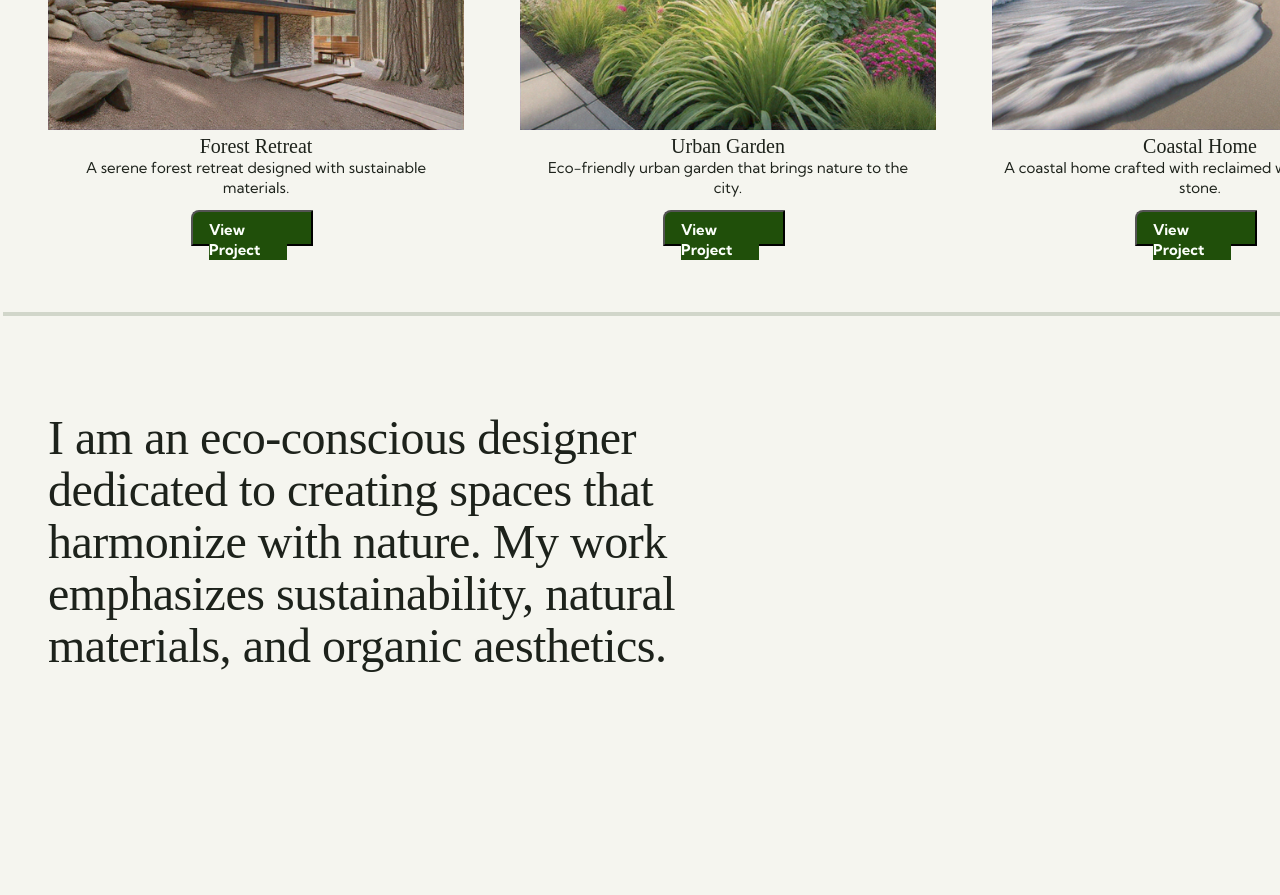
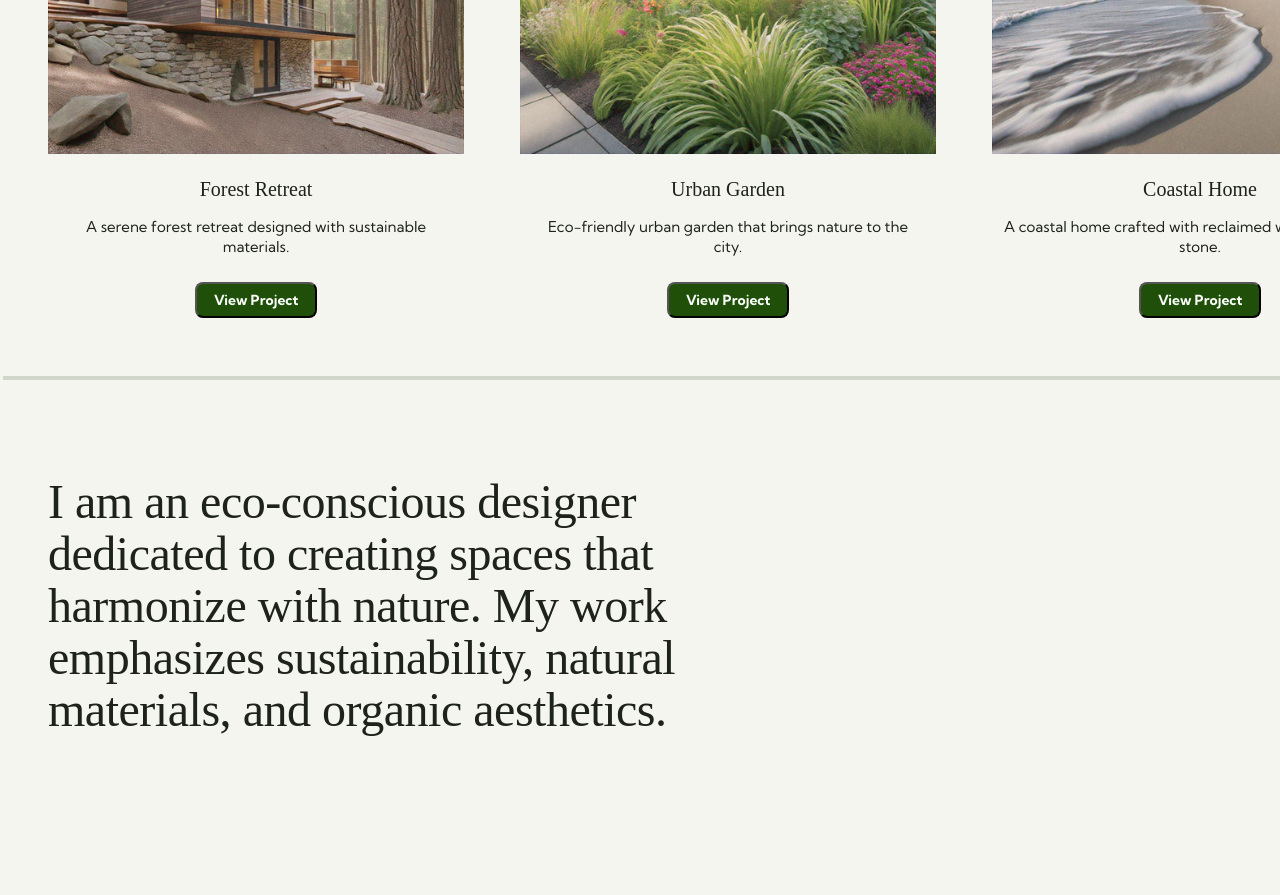
Before and after one commit to mohdyaseen-ind/Capstone1, a plain HTML site: page code/index.html in a window 1280 px wide. Shown: the part 1880-2775 px from the top of the page. Drawn offline with Linux system fonts and the light colour scheme; a web font is replaced by a local one.

Commit message:
changes margins

```diff
--- a/code/index.css
+++ b/code/index.css
@@ -187,7 +187,7 @@
     padding: 3rem 0rem 3rem 0rem; /* 48px = 3rem */
     gap: 3rem; /* 48px = 3rem */
     opacity: 0px;
-    margin-bottom: -144rem;
+    margin-bottom: -140rem;
 }
 
 .showcase-in {
@@ -212,6 +212,7 @@
     text-decoration-skip-ink: none;
     color: rgba(29, 34, 27, 1);
     margin-top: -135rem;
+    margin-bottom: 1.5rem;
 }
 .threepics {
     display: flex;
@@ -244,6 +245,7 @@
     padding: 0rem 0.75rem 0rem 0.75rem; /* 12px = 0.75rem */
     gap: 0.75rem; /* 12px = 0.75rem */
     opacity: 0px;
+    margin-top: 1.2rem;
 }
 
 .onep {
@@ -259,6 +261,7 @@
     text-underline-position: from-font;
     text-decoration-skip-ink: none;
     color: rgba(29, 34, 27, 1);
+    margin-top: 1rem;
 }
 
 .twop {
@@ -274,29 +277,34 @@
     text-underline-position: from-font;
     text-decoration-skip-ink: none;
     color: rgba(29, 34, 27, 1);
+    margin-top: 1rem;
 }
 
 .threepics button {
+    display: flex;
+    justify-content: center;
+    align-items: center;
     width: 7.625rem; /* 122px = 7.625rem */
     height: 2.25rem; /* 36px = 2.25rem */
     padding: 0.5rem 1rem 0.5rem 1rem; /* 8px = 0.5rem, 16px = 1rem */
     gap: 0px;
-    border-radius: 0.5rem 0px 0px 0px; /* 8px = 0.5rem */
+    font-size: 14px;
     opacity: 0px;
     background-color: #204F0A;
-}
-
-.threepics button p {
+    margin-top: 1.2rem;
     font-family: Kumbh Sans;
-    font-size: 0.9375rem; /* 15px = 0.9375rem */
-    font-weight: 600;
+    font-weight: 510;
     line-height: 1.25rem; /* 20px = 1.25rem */
-    text-align: left;
+    text-align: center;
     text-underline-position: from-font;
     text-decoration-skip-ink: none;
     color: #FBFFFA;
     background-color: #204F0A;
+    margin-left: 9.2rem;
+    margin-top: 1.8rem;
 }
+
+
 
 .paragraph {
     display: flex;
@@ -397,6 +405,7 @@
     opacity: 0px;
     text-align: center;
 }
+
 
 .one img, .two img, .three img {
     width: 26rem; /* 416px = 26rem */
--- a/code/index.html
+++ b/code/index.html
@@ -52,7 +52,7 @@
                         <p class="onep">Forest Retreat</p>
                     <p class="twop">A serene forest retreat designed with sustainable materials.</p>
                     </div>
-                    <button><p>View Project</p></button>
+                    <button style="border-radius: 8px; ;">View Project</button>
                 </div>
                 <div class="two">
                     <img src="/images/two.png" alt="">
@@ -60,7 +60,7 @@
                     <p class="onep">Urban Garden</p>
                     <p class="twop">Eco-friendly urban garden that brings nature to the city.</p>
                     </div>
-                    <button><p>View Project</p></button>
+                    <button style="border-radius: 8px; ;">View Project</button>
                 </div>
                 <div class="three">
                     <img src="/images/three.png" alt="">
@@ -68,7 +68,7 @@
                     <p class="onep">Coastal Home</p>
                     <p class="twop">A coastal home crafted with reclaimed wood and natural stone.</p>
                     </div>
-                    <button><p>View Project</p></button>
+                    <button style="border-radius: 8px;">View Project</button>
                 </div>
             </div>
         </div>
```
